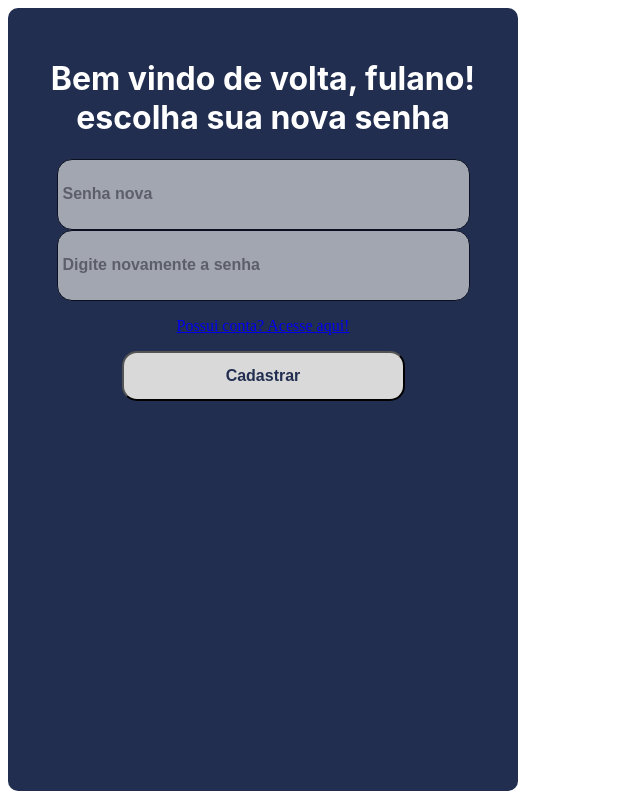
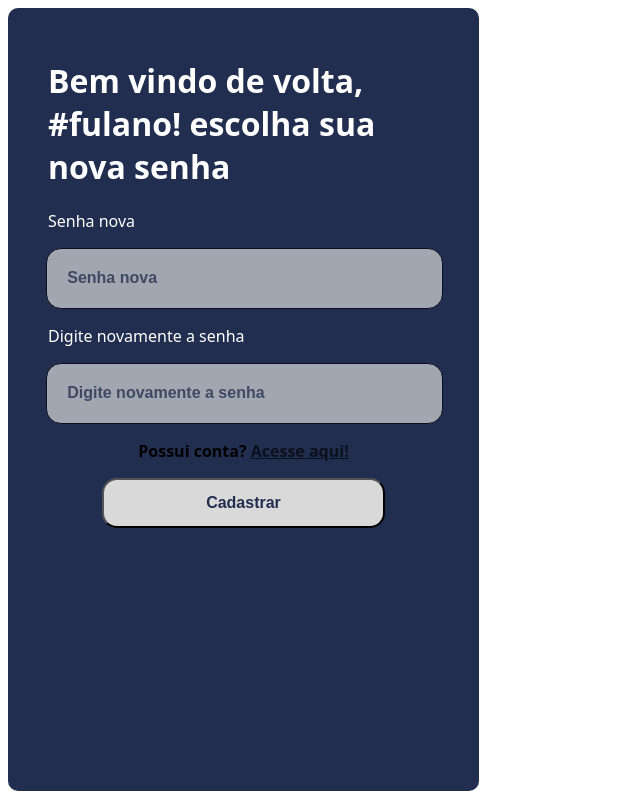
Before and after one commit to mauro-fernandes/PT_CJr_grupo10, a plain HTML site: page pwd_recovering.html in a window 1280 px wide. Shown: the whole page, without its empty margins (0-640 px from the left). Drawn offline with Linux system fonts and the light colour scheme.

Commit message:
Adjustments to login, signup and pwd_recovering pages and css file

```diff
--- a/pwd_recovering.html
+++ b/pwd_recovering.html
@@ -13,28 +13,31 @@
             <div class="row">
                 <div class="col-12">
                 </div>
-                <form class="input_box">
-                    <div class="text-center">
+                <form class="input_box ">
+                    <div>
                         <h1>
 
                         </h1>
-                        <h1 class="white Inter">
-                            Bem vindo de volta, fulano! escolha sua nova senha
+                        <h1 class="text-light text-start " style="margin-left: 10px;">
+                            Bem vindo de volta, #fulano! escolha sua nova senha
                         </h1>
                     </div>
+                    <p class="text-light text-start " style="margin-left: 10px;"> Senha nova </p>
                     <div class="col-auto">
                         <label for="inputEmail2" class="visually-hidden"></label>
                         <input type="text" class="form-control" id="Email" placeholder="Senha nova"
                             aria-label="Recipient's username" aria-describedby="basic-addon2">
                     </div>
+                    <p class="text-light text-start " style="margin-left: 10px;"> Digite novamente a senha </p>
                     <div class="col-auto">
                         <label for="inputPassword2" class="visually-hidden"></label>
-                        <input type="password" class="form-control" id="inputPassword2" placeholder="Digite novamente a senha">
+                        <input type="password" class="form-control" id="inputPassword2"
+                            placeholder="Digite novamente a senha">
                     </div>
                     <div class="col-auto  ">
-                        <p>
-                        <a href="pwd_recovering.html" > Possui conta? Acesse aqui!</a>
-                    </p>
+                        <p style="font-weight: 650;"> Possui conta?
+                            <a class="text-blue-link text-center" href="login.html">Acesse aqui!</a>
+                        </p>
                     </div>
 
 
--- a/text_input_box.css
+++ b/text_input_box.css
@@ -4,31 +4,67 @@
     text-anchor: middle;
 }
 
+.col-auto {
+    width: auto;
+    position: static;
+    padding: 0px;
+    margin: 2%;
+}
+
+.input_box {
+    padding: 30px;
+    text-align: center;
+    position: static;
+    width: 411px;
+    height: 723px;
+    top: 170px;
+    background: #222E50;
+    border-radius: 10px;
+    /* Rectangle 10 */
+
+}
+
 input {
-
     border: 1px solid #00040e;
-    padding: 5px;
-    width: 401px;
+    padding: 0px;
+    width: 100%;
     height: 59px;
-    left: 851px;
+    left: 51px;
     top: 409px;
     background: #D9D9D9;
     border-radius: 15px;
-
     font-style: normal;
     font-weight: 700;
     font-size: 16px;
     line-height: 19px;
+    color: #111E3E;
+    opacity: 0.7;
+    display: flex;
+    flex-direction: column;
+    align-items: center;
+    justify-content: center;
+    text-align: start;
+}
 
+::placeholder{
     color: #111E3E;
+    opacity: 0.7;
+    text-align: start;
+    padding: 20px;
+}
 
-    opacity: 0.7;
+
+input:focus {
+    background: #8aa3e2;
+
+}
+
+input:hover {
+    background: #7e8bb8;
 }
 
 .btn {
     /* Cadastrar/Entrar/ */
-
-
     width: 283px;
     height: 50px;
     left: 916px;
@@ -47,83 +83,28 @@ input {
     background: #d4d9ea;
 }
 
-
-
-
-
-
-
-.text_input_modal .modal {
-    position: absolute;
-    width: 100%;
-    height: 100%;
-    left: 0px;
-    top: 0px;
-    display: flex;
-    align-items: center;
-    justify-content: center;
+.text-start{
+text-align: start;
 }
 
-
-.input_box {
-    padding: 30px ;
-    text-align: center;
-    position:static;
-    width: 450px;
-    height: 723px;
-    left: 778px;
-    top: 170px;
-
-    background: #222E50;
-    border-radius: 10px;
-
-    /* Rectangle 10 */
-
-}
-
-.text-center {
-    text-align: center;
-}
-
-
-input_box .title .text {
-    position: absolute;
-    width: 100%;
-    height: 100%;
-    left: 0px;
-    top: 0px;
-
-    font-family: Roboto;
-    font-style: normal;
-    font-weight: bold;
-    font-size: 24px;
-    line-height: 28px;
-    /* identical to box height */
-    display: flex;
-    align-items: center;
-    text-align: center;
+.text-light {
     color: #FFFFFF;
 }
 
-input_box .input {
-    position: absolute;
-    width: 100%;
-    height: 100%;
-    left: 0px;
-    top: 60px;
-    text-size-adjust: 100%;
-    background: #222E50;
-    border-radius: 0px 0px 10px 10px;
+.text-blue-link {
+    color: #03050bba;
+    border-radius: 15px;
 }
 
-.white {
-    color: #FFFFFF;
+div{
+    font-family: system-ui, -apple-system, BlinkMacSystemFont, 'Segoe UI', Roboto, Oxygen, Ubuntu, Cantarell, 'Open Sans', 'Helvetica Neue', sans-serif;
+    border: #000000;
 }
 
-.Inter{
-    font-family: 'Inter', sans-serif;
-    font-style: normal;
-    font-weight: 700;
-    font-size: 32px;
-    line-height: 39px;
+a {
+    font-weight: 650;
 }
+
+.text-indent-20px {
+    text-indent: 20px;
+}
```
Also changed, not shown: login.html (+12 -9 lines), signup.html (+8 -6 lines).
